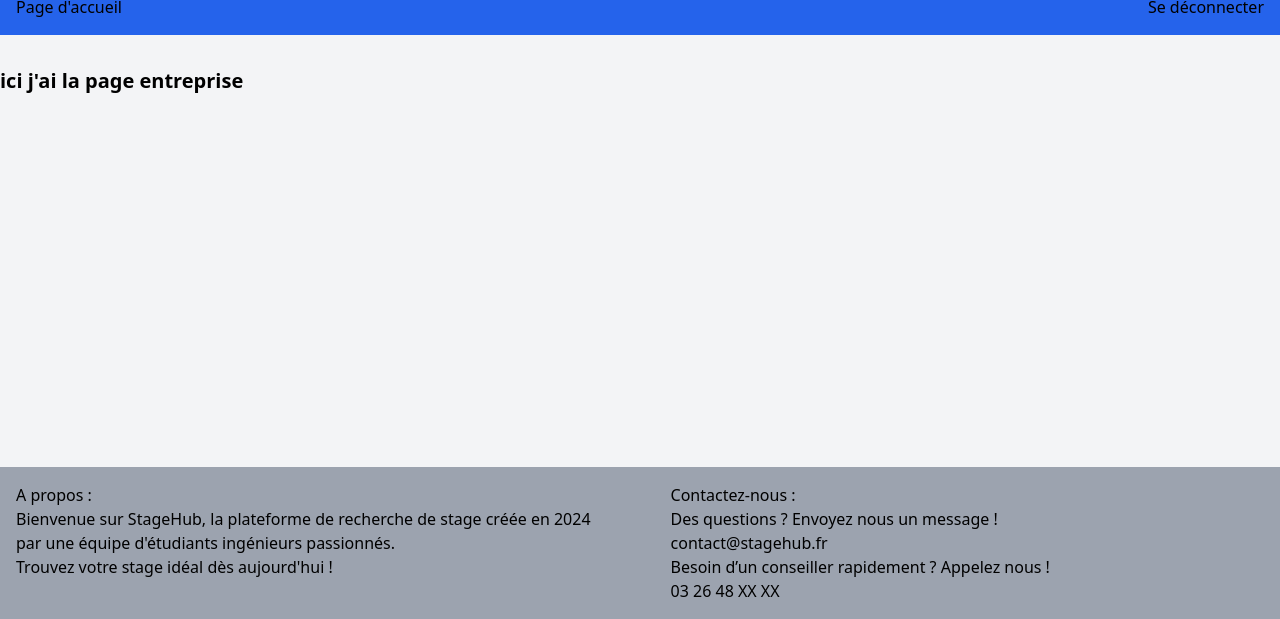
After one commit to Leoa51/Web, a PHP site: template src/templates/entreprise.twig in a window 1280 px wide. The commit adds this page. Shown: the part 181-800 px from the top of the page. Run offline with PHP 8.4, Linux system fonts and the light colour scheme; the template is opened without the code that fills it, so the values that code supplies are empty; some libraries are stand-ins or nearby versions.

Commit message:
.twig header et footer

```diff
--- a/templates/Accueil.html
+++ b/src/templates/Accueil.html
@@ -3,7 +3,7 @@
 <head>
     <meta charset="UTF-8">
     <title>Title</title>
-    <link rel="stylesheet" href="../output.css">
+    <link rel="stylesheet" href="../../output.css">
 </head>
 <body>
 <script src="https://cdn.tailwindcss.com"></script>
--- /dev/null
+++ b/src/templates/base.twig
@@ -0,0 +1,19 @@
+<!DOCTYPE html>
+<html lang="fr">
+<head>
+    <meta charset="UTF-8">
+    <meta name="viewport" content="width=device-width, initial-scale=1.0">
+    <title>{% block title %}StageHub - Le n°1 du recrutement pour les stages{% endblock %}</title>
+    <script src="https://cdn.tailwindcss.com"></script>
+</head>
+<body class="bg-gray-100 font-sans leading-normal tracking-normal">
+
+{% include 'header.twig' %}
+
+{% block content %}
+{% endblock %}
+
+{% include 'footer.twig' %}
+
+</body>
+</html>
--- /dev/null
+++ b/src/templates/entreprise.twig
@@ -0,0 +1,10 @@
+{% extends "base.twig" %}
+
+{% block title %}Entreprise - StageHub{% endblock %}
+
+{% block content %}
+    <div class="container mx-auto my-8">
+        <h1 class="text-xl font-bold mb-4"> ici j'ai la page entreprise </h1>
+        <!-- Contenu spécifique à la page entreprise ici -->
+    </div>
+{% endblock %}
--- /dev/null
+++ b/src/templates/footer.twig
@@ -0,0 +1,21 @@
+<footer>
+    <div class="flex absolute bottom-0 left-0 w-full gap-20 bg-gray-400 p-4">
+        <div>
+            <p>A propos :</p>
+            <p>
+                Bienvenue sur StageHub, la plateforme de recherche de stage créée en 2024<br>
+                par une équipe d'étudiants ingénieurs passionnés.<br>
+                Trouvez votre stage idéal dès aujourd'hui !
+            </p>
+        </div>
+        <div>
+            <p>Contactez-nous :</p>
+            <p>
+                Des questions ? Envoyez nous un message !<br>
+                contact@stagehub.fr<br>
+                Besoin d’un conseiller rapidement ? Appelez nous !<br>
+                03 26 48 XX XX
+            </p>
+        </div>
+    </div>
+</footer>
--- /dev/null
+++ b/src/templates/header.twig
@@ -0,0 +1,11 @@
+<header>
+    <div class="w-auto h-auto bg-white flex justify-between">
+        <img class="w-36 h-auto sm:w-2/12" src="/image/logostagehub.png" alt="Logo StageHub">
+
+        <p class="header-text">Le n°1 du recrutement pour les stages</p>
+    </div>
+    <div class="w-auto h-auto bg-blue-600 flex justify-between">
+        <button type="button" class="m-4">Page d'accueil</button>
+        <button type="button" class="m-4">Se déconnecter</button>
+    </div>
+</header>
```
Also changed, not shown: index.php (+8 -2 lines), src/templates/recherche.twig (added, +15 -0 lines), .htaccess, src/templates/test.html (renamed from templates/test.html).
